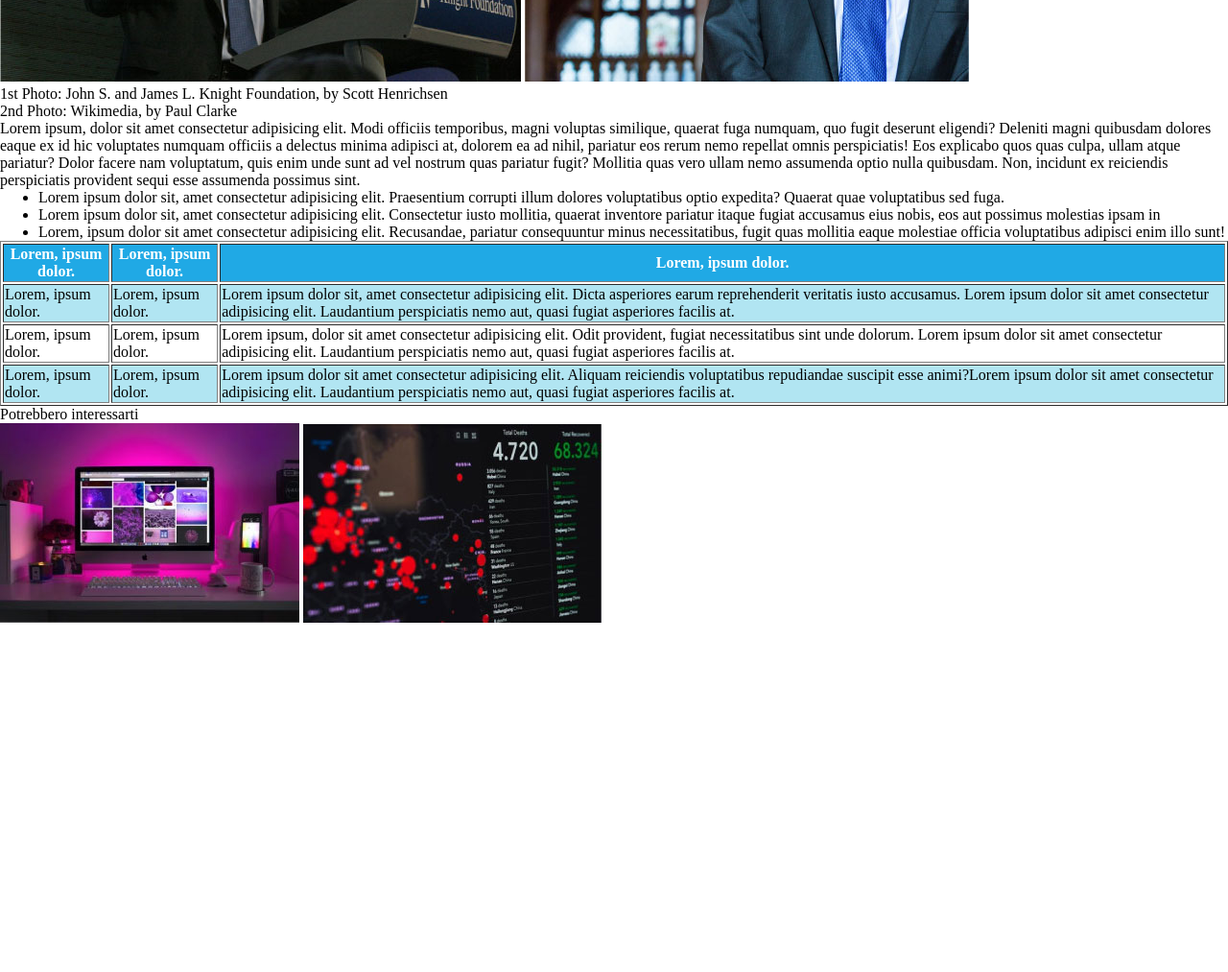
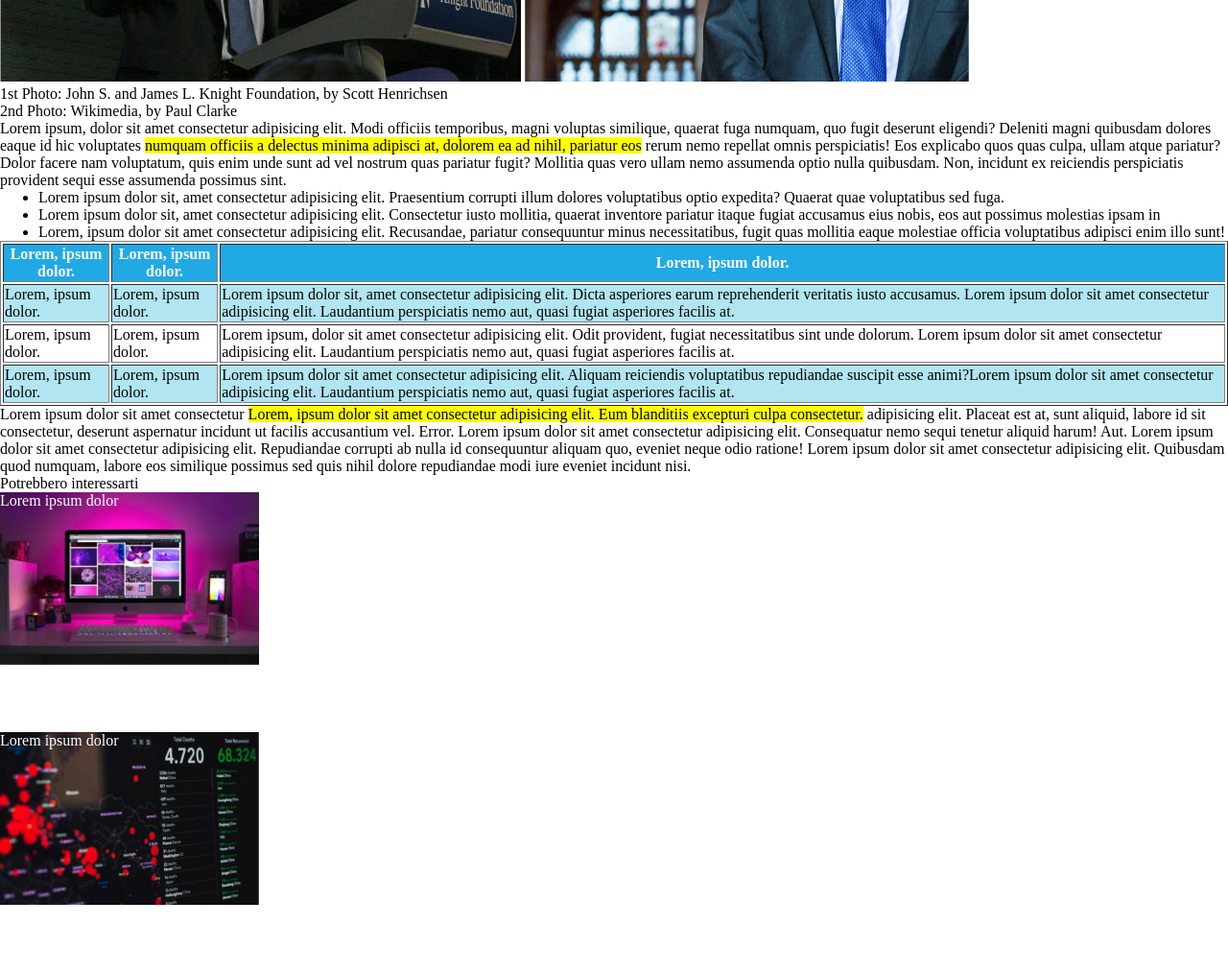
Before and after one commit to soniagaber/html-css-booleaner, a plain HTML site: page index.html in a window 1280 px wide. Shown: the part 520-1533 px from the top of the page at 96% size. Before the commit the page ends 1173 px from the top, so only its background shows below. Drawn offline with Linux system fonts and the light colour scheme.

Commit message:
testo in giallo e messe scritte su img in fondo

```diff
--- a/css/styles.css
+++ b/css/styles.css
@@ -23,3 +23,18 @@ thead {
 .azzurro {
     background-color: #B1E5F2;
 }
+
+.imma-footer{
+    width: 270px;
+    height: 250px;
+    background-size: contain;
+    background-repeat: no-repeat;
+}
+
+#imma-footer1{
+ background-image: url(../img/monitor.jpg);
+}
+
+#imma-footer2{
+    background-image: url(../img/graph.jpg);
+   }
--- a/index.html
+++ b/index.html
@@ -29,8 +29,8 @@
     <main>
         <section id="first-section">
             <p>Lorem ipsum, dolor sit amet consectetur adipisicing elit. Modi officiis temporibus, magni voluptas
-                similique, quaerat fuga numquam, quo fugit deserunt eligendi? Deleniti magni quibusdam dolores eaque ex
-                id hic voluptates numquam officiis a delectus minima adipisci at, dolorem ea ad nihil, pariatur eos
+                similique, quaerat fuga numquam, quo fugit deserunt eligendi? Deleniti magni quibusdam dolores eaque
+                id hic voluptates <span style="background-color: yellow;">numquam officiis a delectus minima adipisci at, dolorem ea ad nihil, pariatur eos</span>
                 rerum nemo repellat omnis perspiciatis! Eos explicabo quos quas culpa, ullam atque pariatur? Dolor
                 facere nam voluptatum, quis enim unde sunt ad vel nostrum quas pariatur fugit? Mollitia quas vero ullam
                 nemo assumenda optio nulla quibusdam. Non, incidunt ex reiciendis perspiciatis provident sequi esse
@@ -75,12 +75,14 @@
             </table>
         </section>
 
-        <section></section>
+        <section>
+            Lorem ipsum dolor sit amet consectetur <span style="background-color: yellow;">Lorem, ipsum dolor sit amet consectetur adipisicing elit. Eum blanditiis excepturi culpa consectetur.</span> adipisicing elit. Placeat est at, sunt aliquid, labore id sit consectetur, deserunt aspernatur incidunt ut facilis accusantium vel. Error. Lorem ipsum dolor sit amet consectetur adipisicing elit. Consequatur nemo sequi tenetur aliquid harum! Aut. Lorem ipsum dolor sit amet consectetur adipisicing elit. Repudiandae corrupti ab nulla id consequuntur aliquam quo, eveniet neque odio ratione! Lorem ipsum dolor sit amet consectetur adipisicing elit. Quibusdam quod numquam, labore eos similique possimus sed quis nihil dolore repudiandae modi iure eveniet incidunt nisi.
+        </section>
     </main>
     <footer>
         <div>Potrebbero interessarti</div>
-        <img src="img/monitor.jpg" alt="monitor">
-        <img src="img/graph.jpg" alt="grafico">
+        <div  style="color:white" class="imma-footer" id="imma-footer1"> Lorem ipsum dolor</div>
+        <div  style="color:white" class="imma-footer" id="imma-footer2"> Lorem ipsum dolor </div>
     </footer>
 </body>
 
```
